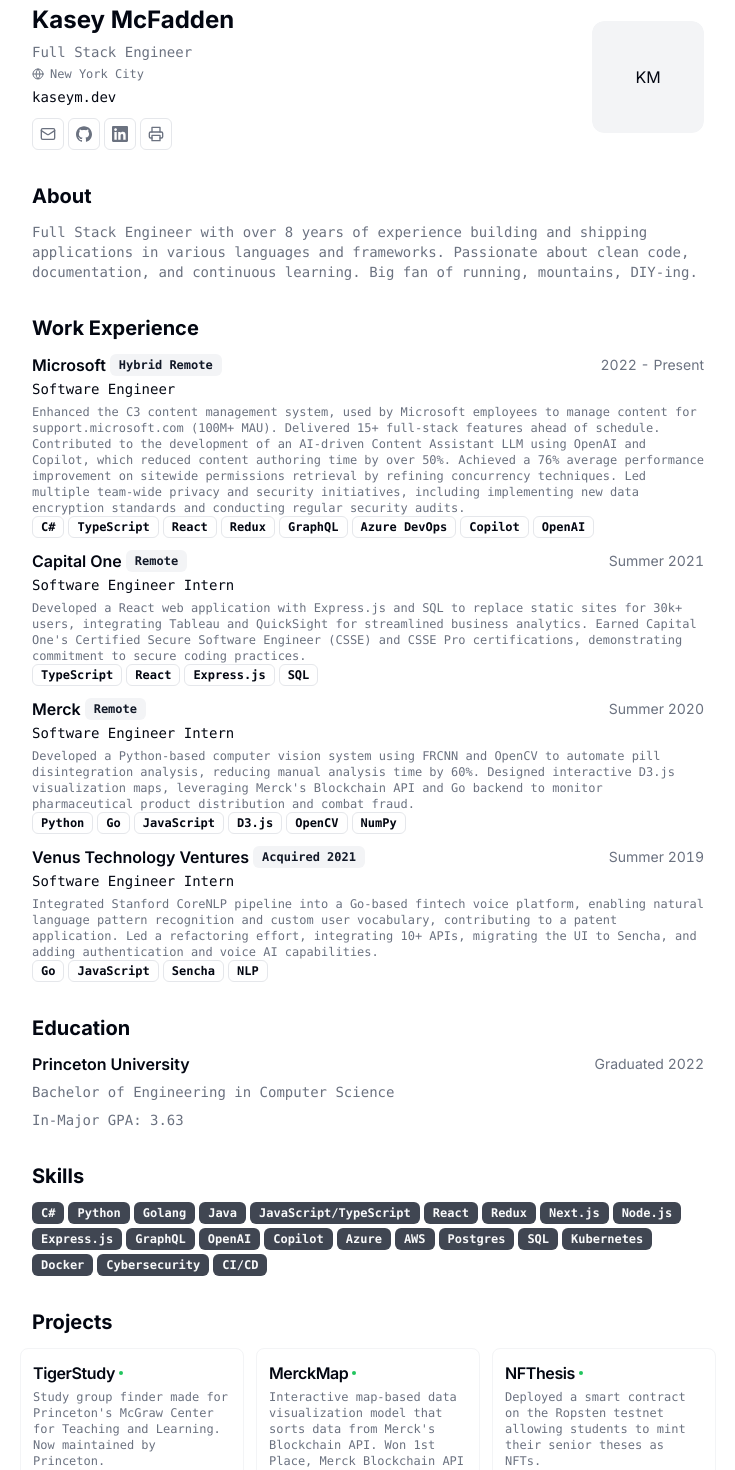
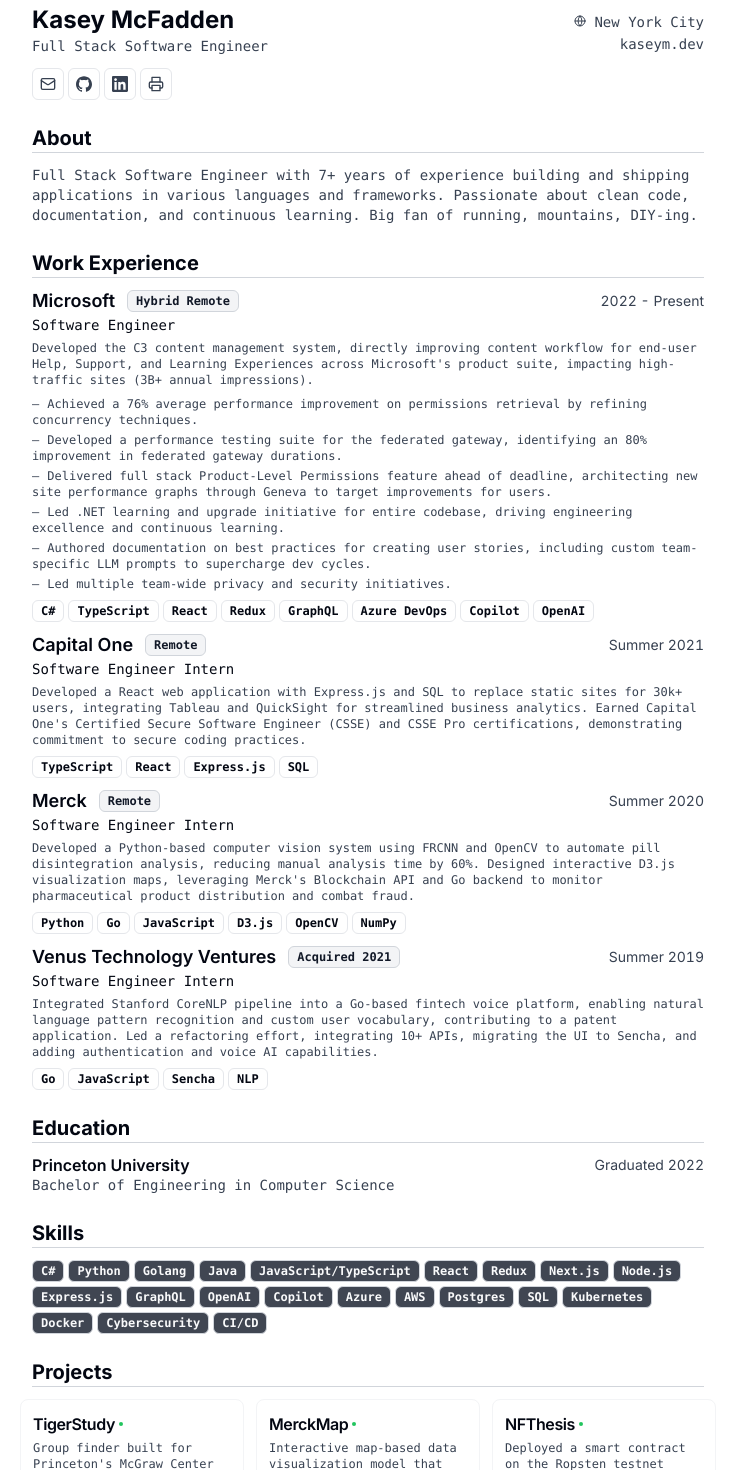
Before and after one commit to kasey-mcfadden/cv, a Next.js app: page / in a window 1280 px wide. Shown: the part 60-1530 px from the top of the page, without its empty margins (272-1007 px from the left). Built offline with nearby package versions, Linux system fonts and the light colour scheme.

Commit message:
Update info; Optimize for print

```diff
--- a/src/app/globals.css
+++ b/src/app/globals.css
@@ -78,3 +78,12 @@
 .print-force-new-page {
   page-break-before: always;
 }
+
+/* Hide browser print header/footer */
+@media print {
+  @page {
+    margin: 0.5in;
+    /* Chrome/Edge/Firefox support */
+    size: auto;
+  }
+}
--- a/src/app/page.tsx
+++ b/src/app/page.tsx
@@ -11,37 +11,21 @@
 import { RESUME_DATA } from "../data/resume-data";
 
 export const metadata: Metadata = {
-  title: `${RESUME_DATA.name} | CV`,
+  title: `${RESUME_DATA.name.replace(/ /g, "_")}_CV`,
   description: RESUME_DATA.summary,
 };
 
 export default function Page() {
   return (
-    <main className="container relative mx-auto scroll-my-12 overflow-auto p-4 print:p-12 md:p-16">
-      <section className="mx-auto w-full max-w-2xl space-y-8 bg-white print:space-y-6">
-        <div className="flex items-center justify-between">
-          <div className="flex-1 space-y-1.5">
+    <main className="container relative mx-auto scroll-my-12 overflow-auto p-4 md:p-16">
+      <section className="mx-auto w-full max-w-2xl space-y-6 bg-white">
+        <div className="flex items-start justify-between md:flex-row">
+          <div className="flex-1">
             <h1 className="text-2xl font-bold">{RESUME_DATA.name}</h1>
-            <p className="max-w-md text-pretty font-mono text-sm text-muted-foreground">
+            <p className="max-w-md text-pretty font-mono text-sm text-gray-700">
               {RESUME_DATA.summary}
             </p>
-            <p className="max-w-md items-center text-pretty font-mono text-xs text-muted-foreground">
-              <a
-                className="inline-flex gap-x-1.5 align-baseline leading-none hover:underline"
-                href={RESUME_DATA.locationLink}
-                target="_blank"
-              >
-                <GlobeIcon className="h-3 w-3" />
-                {RESUME_DATA.location}
-              </a>
-            </p>
-            <a
-              className="max-w-md text-pretty font-mono text-sm hover:underline"
-              href={RESUME_DATA.personalWebsiteUrl}
-            >
-              {RESUME_DATA.personalWebsiteUrl?.replace("https://", "").replace("www.", "")}
-            </a>
-            <div className="flex gap-x-1 pt-1 font-mono text-sm text-muted-foreground print:hidden">
+            <div className="flex mt-2 gap-x-1 pt-1 font-mono text-sm text-gray-700 print:hidden">
               {RESUME_DATA.contact.email ? (
                 <Button
                   className="h-8 w-8"
@@ -81,43 +65,62 @@
               ))}
               <PrintButton/>
             </div>
-            <div className="hidden flex-col gap-x-1 font-mono text-sm text-muted-foreground print:flex">
+          </div>
+
+          {/* <Avatar className="h-28 w-28">
+            <AvatarImage alt={RESUME_DATA.name} src={RESUME_DATA.avatarUrl} />
+            <AvatarFallback>{RESUME_DATA.initials}</AvatarFallback>
+          </Avatar> */}
+          <div className="flex flex-col items-end gap-y-0.5 text-gray-700">
+            <p className="max-w-md mt-2 items-center text-pretty font-mono text-sm">
+                <a
+                  className="inline-flex gap-x-2 align-baseline leading-none hover:underline"
+                  href={RESUME_DATA.locationLink}
+                  target="_blank"
+                >
+                  <GlobeIcon className="h-3 w-3" />
+                  {RESUME_DATA.location}
+                </a>
+            </p>
+            <a
+                className="max-w-md text-pretty font-mono text-sm hover:underline"
+                href={RESUME_DATA.personalWebsiteUrl}
+            >
+              {RESUME_DATA.personalWebsiteUrl?.replace("https://", "").replace("www.", "")}
+            </a>
+            <div className="hidden flex-col gap-x-1 font-mono text-sm text-gray-700 print:flex">
                 {RESUME_DATA.contact.email ? (
                   <a href={`mailto:${RESUME_DATA.contact.email}`}>
-                  <span className="underline">{RESUME_DATA.contact.email}</span>
+                    <span>{RESUME_DATA.contact.email}</span>
                   </a>
                 ) : null}
                 {RESUME_DATA.contact.tel ? (
                   <a href={`tel:${RESUME_DATA.contact.tel}`}>
-                  <span className="underline">{RESUME_DATA.contact.tel}</span>
+                    <span>{RESUME_DATA.contact.tel}</span>
                   </a>
                 ) : null}
             </div>
           </div>
+        </div>
 
-          <Avatar className="h-28 w-28">
-            <AvatarImage alt={RESUME_DATA.name} src={RESUME_DATA.avatarUrl} />
-            <AvatarFallback>{RESUME_DATA.initials}</AvatarFallback>
-          </Avatar>
-        </div>
         <Section>
         {RESUME_DATA.about && RESUME_DATA.about.trim() !== "" && (
           <>
-            <h2 className="text-xl font-bold">About</h2>
-            <p className="text-pretty font-mono text-sm text-muted-foreground">
+            <h2 className="text-xl font-bold border-b border-gray-300">About</h2>
+            <p className="text-pretty font-mono text-sm text-gray-700">
               {RESUME_DATA.about}
             </p>
           </>
         )}
         </Section>
         <Section>
-          <h2 className="text-xl font-bold">Work Experience</h2>
+          <h2 className="text-xl font-bold border-b border-gray-300">Work Experience</h2>
           {RESUME_DATA.work.map((work: any) => {
             return (
               <Card key={work.company}>
                 <CardHeader>
                   <div className="flex items-center justify-between gap-x-2 text-base">
-                    <h3 className="inline-flex items-center justify-center gap-x-1 font-semibold leading-none">
+                    <h3 className="inline-flex items-center justify-center gap-x-1 text-lg font-semibold leading-none">
                     {work.link !== "" ? (
                       <a className="hover:underline" href={work.link}>
                         {work.company}
@@ -125,11 +128,11 @@
                     ) : (
                       <span>{work.company}</span>
                     )}
-                      <span className="inline-flex gap-x-1">
+                      <span className="ml-2 inline-flex gap-x-1">
                         {work.badges.map((badge: any) => (
                           <Badge
                             variant="secondary"
-                            className="align-middle text-xs"
+                            className="text-xs border-gray-300"
                             key={badge}
                           >
                             {badge}
@@ -137,7 +140,7 @@
                         ))}
                       </span>
                     </h3>
-                    <div className="text-sm tabular-nums text-gray-500">
+                    <div className="text-sm tabular-nums text-gray-700">
                       {work.start ? (
                         <>
                           {work.start} - {work.end === "" ? "Present" : work.end}
@@ -151,9 +154,19 @@
                     {work.title}
                   </h4>
                 </CardHeader>
-                <CardContent className="mt-2 text-xs">
+                <CardContent className="mt-2 text-xs text-gray-700">
                   {work.description}
-                  <div className="flex flex-wrap gap-1">
+                  {work.bullets && work.bullets.length > 0 && (
+                    <ul className="mt-2 space-y-1">
+                      {work.bullets.map((bullet: string, idx: number) => (
+                        <li key={idx}>
+                          <span className="mr-2">–</span>
+                          {bullet}
+                        </li>
+                      ))}
+                    </ul>
+                  )}
+                  <div className="mt-2 flex flex-wrap gap-1">
                     {work.technologies.map((technology: any) => (
                       <Badge
                         variant="outline"
@@ -170,7 +183,7 @@
           })}
         </Section>
         <Section>
-          <h2 className="text-xl font-bold">Education</h2>
+          <h2 className="text-xl font-bold border-b border-gray-300">Education</h2>
           {RESUME_DATA.education.map((education) => {
             return (
               <Card key={education.school}>
@@ -179,7 +192,7 @@
                     <h3 className="font-semibold leading-none">
                       {education.school}
                     </h3>
-                    <div className="text-sm tabular-nums text-gray-500">
+                    <div className="text-sm tabular-nums text-gray-700">
                       {education.start && education.end ? (
                         `${education.start} - ${education.end}`
                       ) : (
@@ -188,22 +201,28 @@
                     </div>
                   </div>
                 </CardHeader>
-                <CardContent className="mt-2">{education.degree}</CardContent>
-                <CardContent className="mt-2">In-Major GPA: {education.departmentalGpa}</CardContent>
+                <CardContent className="text-gray-700">{education.degree}</CardContent>
+                {/* <CardContent className="text-gray-700">In-Major GPA: {education.departmentalGpa}</CardContent> */}
               </Card>
             );
           })}
         </Section>
         <Section>
-          <h2 className="text-xl font-bold">Skills</h2>
+          <h2 className="text-xl font-bold border-b border-gray-300">Skills</h2>
           <div className="flex flex-wrap gap-1">
             {RESUME_DATA.skills.map((skill) => {
-              return <Badge key={skill}>{skill}</Badge>;
+              return <Badge
+                variant="default"
+                className="text-xs border-gray-300"
+                key={skill}
+              >
+                {skill}
+              </Badge>;
             })}
           </div>
         </Section>
         <Section className="scroll-mb-16">
-          <h2 className="text-xl font-bold">Projects</h2>
+          <h2 className="text-xl font-bold border-b border-gray-300">Projects</h2>
           <div className="-mx-3 grid grid-cols-1 gap-3 print:grid-cols-3 print:gap-2 md:grid-cols-2 lg:grid-cols-3">
             {RESUME_DATA.projects.map((project) => {
               return (
--- a/src/components/project-card.tsx
+++ b/src/components/project-card.tsx
@@ -36,7 +36,7 @@
           <div className="hidden font-mono text-xs underline print:visible">
             {link?.replace("https://", "").replace("www.", "").replace("/", "")}
           </div>
-          <CardDescription className="font-mono text-xs">
+          <CardDescription className="font-mono text-gray-700 text-xs">
             {description}
           </CardDescription>
         </div>
--- a/src/data/resume-data.tsx
+++ b/src/data/resume-data.tsx
@@ -7,13 +7,13 @@
   location: "New York City",
   locationLink: "https://www.google.com/maps/place/NY",
   summary:
-    "Full Stack Engineer",
+    "Full Stack Software Engineer",
   about:
-    "Full Stack Engineer with over 8 years of experience building and shipping applications in various languages and frameworks. Passionate about clean code, documentation, and continuous learning. Big fan of running, mountains, DIY-ing.",
+    "Full Stack Software Engineer with 7+ years of experience building and shipping applications in various languages and frameworks. Passionate about clean code, documentation, and continuous learning. Big fan of running, mountains, DIY-ing.",
   avatarUrl: "",
   personalWebsiteUrl: "https://kaseym.dev",
   contact: {
-    email: "kaseysmcfadden(at)gmail(dot)com",
+    email: "kaseysmcfadden@gmail.com",
     tel: "",
     social: [
       {
@@ -51,7 +51,15 @@
       logo: "",
       start: "2022",
       end: "",
-      description: "Enhanced the C3 content management system, used by Microsoft employees to manage content for support.microsoft.com (100M+ MAU). Delivered 15+ full-stack features ahead of schedule. Contributed to the development of an AI-driven Content Assistant LLM using OpenAI and Copilot, which reduced content authoring time by over 50%. Achieved a 76% average performance improvement on sitewide permissions retrieval by refining concurrency techniques. Led multiple team-wide privacy and security initiatives, including implementing new data encryption standards and conducting regular security audits.",
+      description: "Developed the C3 content management system, directly improving content workflow for end-user Help, Support, and Learning Experiences across Microsoft's product suite, impacting high-traffic sites (3B+ annual impressions).",
+      bullets: [
+        "Achieved a 76\% average performance improvement on permissions retrieval by refining concurrency techniques.",
+        "Developed a performance testing suite for the federated gateway, identifying an 80\% improvement in federated gateway durations. ",
+        "Delivered full stack Product-Level Permissions feature ahead of deadline, architecting new site performance graphs through Geneva to target improvements for users. ",
+        "Led .NET learning and upgrade initiative for entire codebase, driving engineering excellence and continuous learning. ",
+        "Authored documentation on best practices for creating user stories, including custom team-specific LLM prompts to supercharge dev cycles. ",
+        "Led multiple team-wide privacy and security initiatives."
+      ],
       technologies: ["C#", "TypeScript", "React", "Redux", "GraphQL", "Azure DevOps", "Copilot", "OpenAI"],
     },
     {
@@ -118,7 +126,7 @@
         "Python",
         "JavaScript",
       ],
-      description: "Study group finder made for Princeton's McGraw Center for Teaching and Learning. Now maintained by Princeton.",
+      description: "Group finder built for Princeton's McGraw Center for Teaching and Learning. Still in active use by students.",
       logo: "",
       link: {
         label: "tigerapps.org",
```
Also changed, not shown: 1 other file (tests, documents, lock files or other folders). Lines whose indentation alone changed are shown as unchanged.
